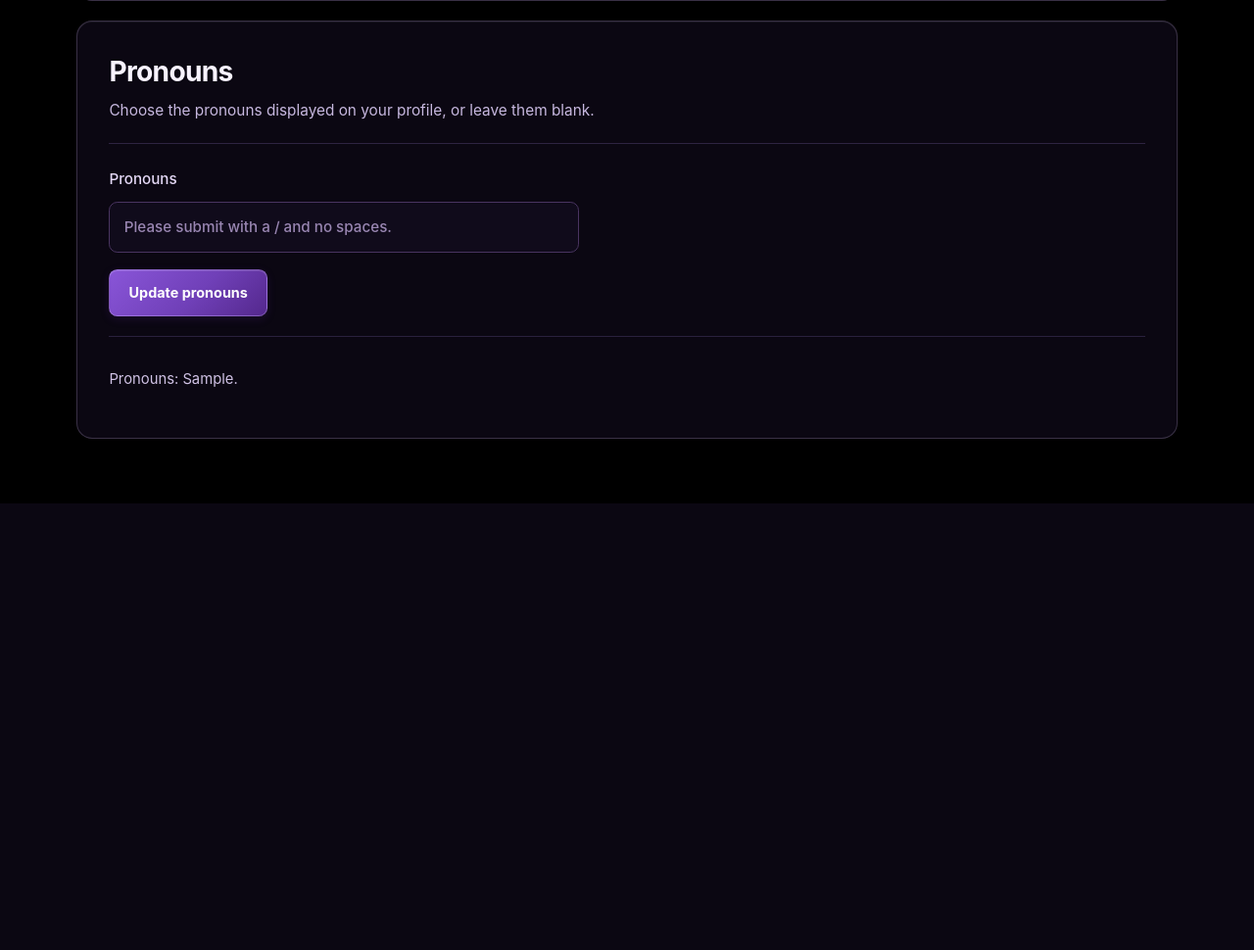
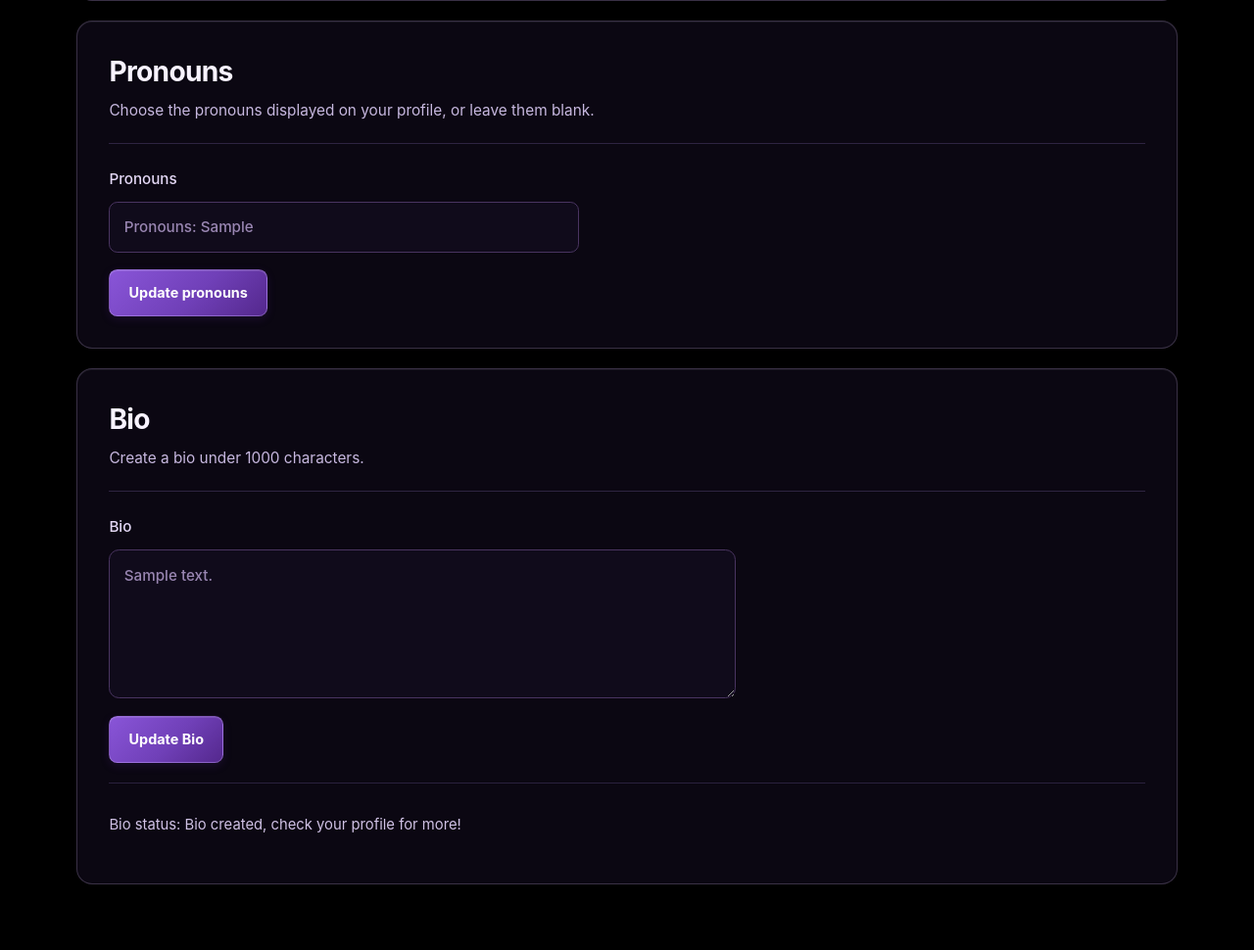
Before and after one commit to Deedacruh/Goal_Mole, a Flask app: template templates/settings.html in a window 1280 px wide. Shown: the part 1800-2770 px from the top of the page at 98% size. Before the commit the page ends 2314 px from the top, so only its background shows below. Run offline with Flask 3, Linux system fonts and the light colour scheme; the template is opened without the code that fills it: most values are stand-ins (such as "Sample title", 1, 10 or a date in 2020).

Commit message:
Improved CSS and pronouns sector, added bio sector

```diff
--- a/app.py
+++ b/app.py
@@ -583,11 +583,26 @@ def get_settings():
         current_pronouns_displayed = current_pronouns_displayed[0]
     else:
         current_pronouns_displayed = None
+
+    with sqlite3.connect(os.path.join(currentdirectory, "user_settings.db")) as connection:
+        current_bio_displayed = connection.execute(
+            """
+                SELECT bio
+                FROM user_settings
+                WHERE username = ?
+            """,
+            (user["username"],)
+        ).fetchone()
+    if current_bio_displayed:
+        current_bio_displayed = current_bio_displayed[0]
+    else:
+        current_bio_displayed = None
     return render_template(
         "settings.html",
         user=user,
         current_email_displayed=current_email_displayed,
-        current_pronouns_displayed=current_pronouns_displayed
+        current_pronouns_displayed=current_pronouns_displayed,
+        current_bio_displayed=current_bio_displayed
     )
 #current_pronouns_displayed=current_pronouns_displayed
 
@@ -743,17 +758,15 @@ def add_pronouns():
                 """,
                 ("", user["username"])
             )
-        connection.commit()
-        connection.close()
         return redirect("/settings")
     for char_pronouns in range(len(inputted_pronouns)):
         if inputted_pronouns[char_pronouns] == "/":
             slash_count += 1
         elif inputted_pronouns[char_pronouns] == " ":
-            pronouns_error = "Pronouns must have no spaces"
+            pronouns_error = "Pronouns must have no spaces."
             return render_template("settings.html", user=user, pronouns_error=pronouns_error)
     if slash_count < 1:
-        pronouns_error = "Pronouns must have a slash"
+        pronouns_error = "Pronouns must have a slash."
         return render_template("settings.html", user=user, pronouns_error=pronouns_error)
     with sqlite3.connect(os.path.join(currentdirectory, "user_settings.db")) as connection:
         connection.execute(
@@ -764,8 +777,34 @@ def add_pronouns():
             """,
             (inputted_pronouns, user["username"])
         )
-    connection.commit()
-    connection.close()
+    return redirect("/settings")
+
+@app.route("/add_bio", methods=["POST"])
+def add_bio():
+    user = session.get("user")
+    if not user:
+        return redirect("/")
+    inputted_bio = request.form.get("bio")
+    if not inputted_bio:
+        with sqlite3.connect(os.path.join(currentdirectory, "user_settings.db")) as connection:
+            connection.execute(
+                """
+                    UPDATE user_settings
+                    SET bio = ?
+                    WHERE username = ?
+                """,
+                ("", user["username"])
+            )
+        return redirect("/settings")
+    with sqlite3.connect(os.path.join(currentdirectory, "user_settings.db")) as connection:
+        connection.execute(
+            """
+                UPDATE user_settings
+                SET bio = ?
+                WHERE username = ?
+            """,
+            (inputted_bio, user["username"])
+        )
     return redirect("/settings")
 
 # Keep this at the bottom. This is what starts the server.
--- a/templates/settings.html
+++ b/templates/settings.html
@@ -169,11 +169,25 @@
 
             <label id="change_pronouns" class="field-label">
                 Pronouns
-                <input
-                    type="text"
-                    name="pronouns"
-                    placeholder="Please submit with a / and no spaces."
-                >
+                {% if current_pronouns_displayed == "" %}
+                    <input
+                        type="text"
+                        name="pronouns"
+                        placeholder="Pronouns: Prefer not to state"
+                    >
+                {% elif pronouns_error %}
+                    <input
+                        type="text"
+                        name="pronouns"
+                        placeholder="{{  pronouns_error  }}"
+                    >
+                {% else %}
+                    <input
+                        type="text"
+                        name="pronouns"
+                        placeholder="Pronouns: {{  current_pronouns_displayed  }}"
+                    >
+                {% endif %}
             </label>
 
             <button type="submit" id="submit_pronoun_changes"
@@ -182,27 +196,46 @@
             </button>
         </form>
 
+    </section>
+    <!-- BIO SECTION -->
+    <section class="settings-section" id="bio-section">
+        <div class="section-heading">
+            <h2 id="pronouns_section_title">Bio</h2>
+            <p>Create a bio under 1000 characters.</p>
+        </div>
+
+        <form action="/add_bio" method="POST"
+            class="settings-form">
+
+            <label id="change_bio" class="field-label">
+                Bio
+                <textarea
+                    name="bio"
+                    maxlength="1000"
+                    rows="5"
+                    placeholder="{{  current_bio_displayed  }}"
+                ></textarea>
+            </label>
+
+            <button type="submit" id="submit_pronoun_changes"
+                    class="settings-button">
+                Update Bio
+            </button>
+        </form>
+
         <div class="settings-status">
-            {% if current_pronouns_displayed == "" %}
-                <p id="current_pronouns_displayed">
-                    Pronouns: Prefer not to state
-                </p>
-            {% elif pronouns_error %}
-                <p id="current_pronouns_displayed">
-                    Pronouns: Error
+            {% if current_bio_displayed == "" %}
+                <p id="current_bio_displayed">
+                    Bio status: empty.
                 </p>
             {% else %}
-                <p id="current_pronouns_displayed">
-                    Pronouns: {{ current_pronouns_displayed }}.
+                <p id="current_bio_displayed">
+                    Bio status: Bio created, check your profile for more!
                 </p>
             {% endif %}
-
-            <p id="pronouns_error" class="settings-error">
-                {{ pronouns_error }}
-            </p>
         </div>
     </section>
-
+    <!-- JOB SECTION -->
 </div>
 
 
@@ -425,6 +458,42 @@
     }
 
     .field-label input:focus {
+        border-color: #b994ff;
+        background: #160e25;
+        box-shadow: 0 0 0 3px rgba(185, 148, 255, 0.17);
+    }
+
+    /* BIO TEXTAREA */
+    .field-label textarea {
+        width: min(100%, 40rem);
+        min-height: 8rem;
+        padding: 0.9rem;
+
+        color: #f5efff;
+        background: #100b1b;
+        border: 1px solid #493460;
+        border-radius: 0.65rem;
+
+        font: inherit;
+        line-height: 1.6;
+        resize: vertical;
+
+        outline: none;
+        transition:
+            border-color 0.2s,
+            box-shadow 0.2s,
+            background-color 0.2s;
+    }
+
+    .field-label textarea::placeholder {
+        color: #9986b2;
+    }
+
+    .field-label textarea:hover {
+        border-color: #7954a7;
+    }
+
+    .field-label textarea:focus {
         border-color: #b994ff;
         background: #160e25;
         box-shadow: 0 0 0 3px rgba(185, 148, 255, 0.17);
```
Also changed, not shown: user_settings.db.
